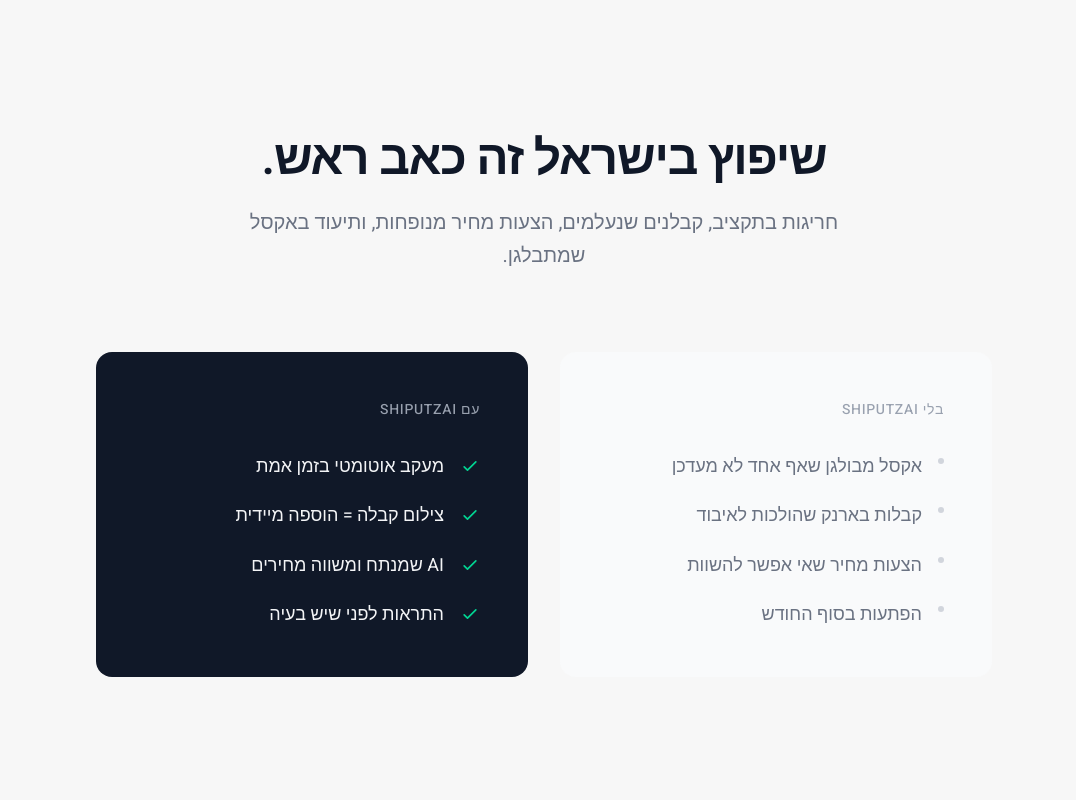
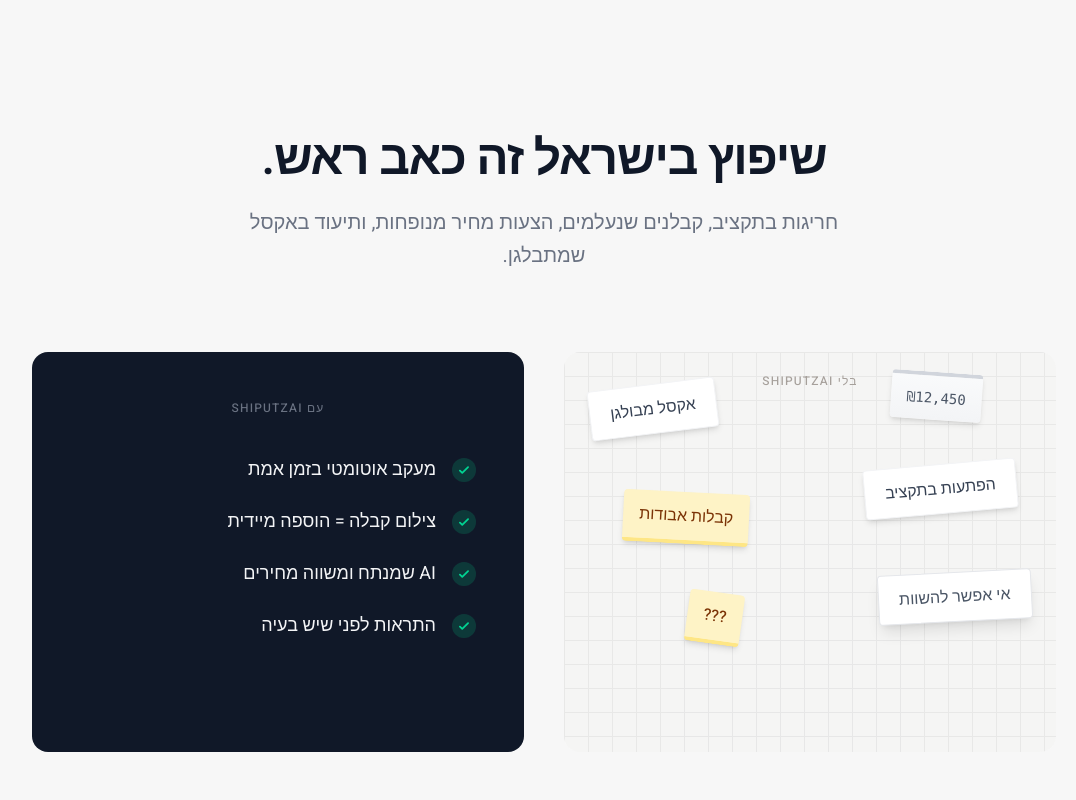
Before and after one commit to guyceza/shiputz-ai, a Next.js app: page / in a window 1280 px wide. Shown: the part 2260-3060 px from the top of the page, without its empty margins (96-1172 px from the left). Built offline with nearby package versions, Linux system fonts and the light colour scheme.

Commit message:
Improved chaos: mixed paper types (receipts, sticky notes), grid background, organic positioning

```diff
--- a/src/components/ComparisonSection.tsx
+++ b/src/components/ComparisonSection.tsx
@@ -6,13 +6,40 @@ import { useRef } from 'react';
 
 export default function ComparisonSection() {
   const ref = useRef(null);
-  const isInView = useInView(ref, { once: true, margin: '-100px' });
+  const isInView = useInView(ref, { once: true, margin: '-50px' });
 
-  const oldWayItems = [
-    'אקסל מבולגן שאף אחד לא מעדכן',
-    'קבלות בארנק שהולכות לאיבוד',
-    'הצעות מחיר שאי אפשר להשוות',
-    'הפתעות בסוף החודש',
+  // Chaotic items with more organic positioning
+  const chaosItems = [
+    {
+      text: 'אקסל מבולגן',
+      type: 'note',
+      style: { top: '8%', left: '5%', rotate: -7 },
+    },
+    {
+      text: '₪12,450',
+      type: 'receipt',
+      style: { top: '5%', right: '15%', rotate: 4 },
+    },
+    {
+      text: 'קבלות אבודות',
+      type: 'sticky',
+      style: { top: '35%', left: '12%', rotate: 3 },
+    },
+    {
+      text: 'הפתעות בתקציב',
+      type: 'note',
+      style: { top: '28%', right: '8%', rotate: -5 },
+    },
+    {
+      text: '???',
+      type: 'sticky',
+      style: { top: '60%', left: '25%', rotate: 8 },
+    },
+    {
+      text: 'אי אפשר להשוות',
+      type: 'paper',
+      style: { top: '55%', right: '5%', rotate: -3 },
+    },
   ];
 
   const newWayItems = [
@@ -22,9 +49,22 @@ export default function ComparisonSection() {
     'התראות לפני שיש בעיה',
   ];
 
+  const getItemStyle = (type: string) => {
+    switch (type) {
+      case 'receipt':
+        return 'bg-gradient-to-b from-gray-50 to-gray-100 border-t-4 border-t-gray-300 font-mono text-gray-600 text-sm px-4 py-3 shadow-md';
+      case 'sticky':
+        return 'bg-amber-100 text-amber-900 font-medium px-4 py-3 shadow-md border-b-4 border-b-amber-200';
+      case 'paper':
+        return 'bg-white text-gray-600 px-5 py-3 shadow-lg border border-gray-200';
+      default: // note
+        return 'bg-white text-gray-700 px-5 py-3 shadow-md border border-gray-100';
+    }
+  };
+
   return (
     <section className="py-32 px-6" ref={ref}>
-      <div className="max-w-4xl mx-auto">
+      <div className="max-w-5xl mx-auto">
         {/* Header */}
         <motion.div
           className="text-center mb-20"
@@ -41,62 +81,97 @@ export default function ComparisonSection() {
         </motion.div>
 
         {/* Comparison */}
-        <div className="grid md:grid-cols-2 gap-6 md:gap-8">
-          {/* Old Way */}
+        <div className="grid md:grid-cols-2 gap-6 md:gap-10 items-stretch">
+          {/* Old Way - Organized Chaos */}
           <motion.div
-            className="p-10 md:p-12 rounded-2xl bg-gray-50"
+            className="relative min-h-[400px] rounded-2xl bg-stone-100/80 overflow-hidden"
             initial={{ opacity: 0, y: 30 }}
             animate={isInView ? { opacity: 1, y: 0 } : {}}
             transition={{ duration: 0.8, delay: 0.2, ease: [0.22, 1, 0.36, 1] }}
           >
-            <h3 className="text-sm font-medium text-gray-400 uppercase tracking-wider mb-8">
+            {/* Subtle grid pattern */}
+            <div
+              className="absolute inset-0 opacity-[0.4]"
+              style={{
+                backgroundImage: `
+                  linear-gradient(to right, #d4d4d4 1px, transparent 1px),
+                  linear-gradient(to bottom, #d4d4d4 1px, transparent 1px)
+                `,
+                backgroundSize: '24px 24px',
+              }}
+            />
+
+            <div className="absolute top-4 left-0 right-0 text-center">
+              <span className="text-xs font-medium text-stone-400 uppercase tracking-widest">
                 בלי ShiputzAI
-            </h3>
-            <ul className="space-y-5">
-              {oldWayItems.map((item, i) => (
-                <motion.li
+              </span>
+            </div>
+
+            {/* Scattered elements */}
+            <div className="relative h-full p-8 pt-12">
+              {chaosItems.map((item, i) => (
+                <motion.div
                   key={i}
-                  className="flex items-start gap-4 text-gray-500"
-                  initial={{ opacity: 0, x: -10 }}
-                  animate={isInView ? { opacity: 1, x: 0 } : {}}
-                  transition={{ duration: 0.5, delay: 0.4 + i * 0.1 }}
+                  className={`absolute rounded ${getItemStyle(item.type)} whitespace-nowrap`}
+                  style={{
+                    ...item.style,
+                    transform: `rotate(${item.style.rotate}deg)`,
+                  }}
+                  initial={{ opacity: 0, scale: 0.8 }}
+                  animate={isInView ? {
+                    opacity: 1,
+                    scale: 1,
+                  } : {}}
+                  transition={{
+                    duration: 0.5,
+                    delay: 0.4 + i * 0.08,
+                    ease: [0.22, 1, 0.36, 1],
+                  }}
+                  whileHover={{
+                    scale: 1.05,
+                    rotate: 0,
+                    zIndex: 10,
+                    transition: { duration: 0.2 }
+                  }}
                 >
-                  <span className="mt-1.5 w-1.5 h-1.5 rounded-full bg-gray-300 flex-shrink-0" />
-                  <span className="text-lg leading-relaxed">{item}</span>
-                </motion.li>
+                  {item.text}
+                </motion.div>
               ))}
-            </ul>
+            </div>
           </motion.div>
 
-          {/* New Way */}
+          {/* New Way - Clean and organized */}
           <motion.div
-            className="p-10 md:p-12 rounded-2xl bg-gray-900 text-white"
+            className="relative rounded-2xl bg-gray-900 p-10 md:p-12"
             initial={{ opacity: 0, y: 30 }}
             animate={isInView ? { opacity: 1, y: 0 } : {}}
             transition={{ duration: 0.8, delay: 0.3, ease: [0.22, 1, 0.36, 1] }}
           >
-            <h3 className="text-sm font-medium text-gray-400 uppercase tracking-wider mb-8">
+            <h3 className="text-xs font-medium text-gray-500 uppercase tracking-widest mb-10 text-center">
               עם ShiputzAI
             </h3>
-            <ul className="space-y-5">
+
+            <ul className="space-y-6">
               {newWayItems.map((item, i) => (
                 <motion.li
                   key={i}
-                  className="flex items-start gap-4"
-                  initial={{ opacity: 0, x: 10 }}
+                  className="flex items-center gap-4"
+                  initial={{ opacity: 0, x: 20 }}
                   animate={isInView ? { opacity: 1, x: 0 } : {}}
-                  transition={{ duration: 0.5, delay: 0.5 + i * 0.1 }}
+                  transition={{ duration: 0.5, delay: 0.6 + i * 0.1 }}
                 >
+                  <div className="w-6 h-6 rounded-full bg-emerald-500/20 flex items-center justify-center flex-shrink-0">
                     <svg
-                    className="mt-1 w-5 h-5 text-emerald-400 flex-shrink-0"
+                      className="w-3.5 h-3.5 text-emerald-400"
                       fill="none"
                       viewBox="0 0 24 24"
                       stroke="currentColor"
-                    strokeWidth={2}
+                      strokeWidth={3}
                     >
                       <path strokeLinecap="round" strokeLinejoin="round" d="M5 13l4 4L19 7" />
                     </svg>
-                  <span className="text-lg text-gray-100 leading-relaxed">{item}</span>
+                  </div>
+                  <span className="text-lg text-gray-100">{item}</span>
                 </motion.li>
               ))}
             </ul>
```
Lines whose indentation alone changed are shown as unchanged.
